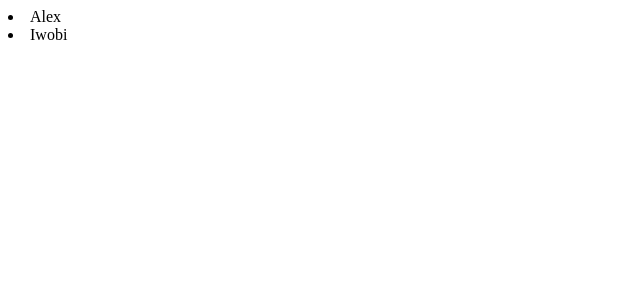
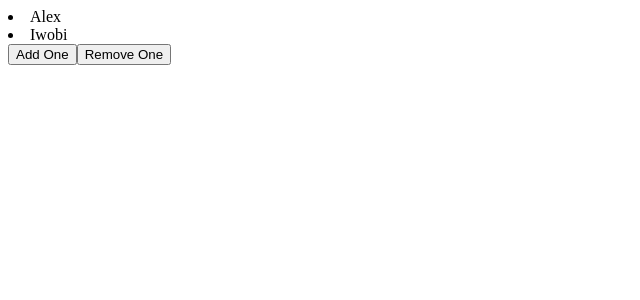
Before and after one commit to musty4real2/second_react_app, a React (Create React App) app: page / in a window 1280 px wide. Shown: the top 300 px of the page, without its empty margins (0-640 px from the left). Built offline with nearby package versions, Linux system fonts and the light colour scheme.

Commit message:
filter f=>f !==

```diff
--- a/src/App.js
+++ b/src/App.js
@@ -11,11 +11,23 @@ import { useState } from "react";
 
 function App() {
   const [username, setUsername] =useState(["Alex","Iwobi"]);
+
+  const addOne= () =>{
+    setUsername([...username,"Musty"]);
+  }
+  const removeOne= () =>{
+    setUsername(username.filter(f => f !=="Alex"));
+  }
+  const updateOne= () =>{}
   return (
     <>
     {username.map((f) => (
       <li key={Math.random()}>{f}</li>
     ))}
+
+    <button onClick={addOne}> Add One</button>
+    <button onClick={removeOne}> Remove One</button>
+    {/* <button onClick={updateOne}> Update One</button> */}
     </>
   );
 }
```
